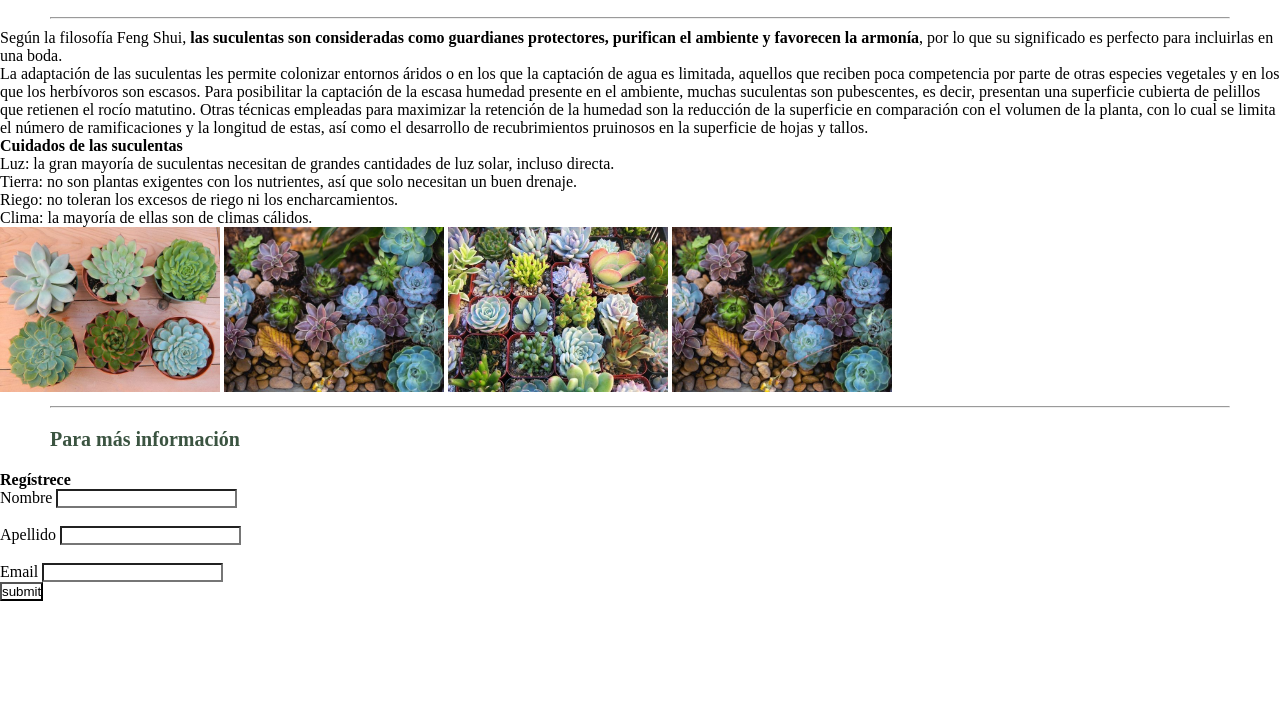
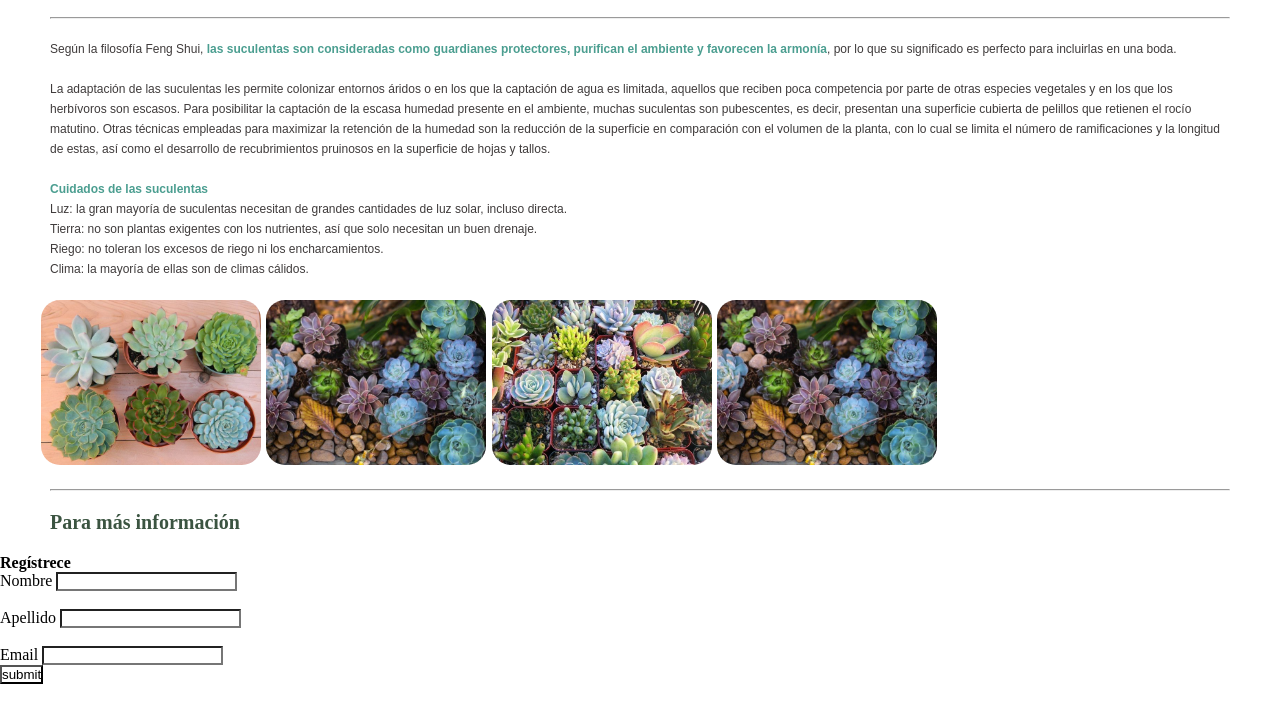
Before and after one commit to vieyraurena/selectoresCss, a plain HTML site: page index.html in a window 1280 px wide. Shown: the part 81-800 px from the top of the page. Drawn offline with Linux system fonts and the light colour scheme.

Commit message:
Agregué en la hoja de estilos dos selectores de clase, dos descendentes,uno de etiqueta y otro de clase

```diff
--- a/css/styles.css
+++ b/css/styles.css
@@ -24,3 +24,37 @@ h6 {
 hr {
   margin: 10px 50px;
 }
+
+/*Selector de clase*/
+.sector-left {
+  margin: -10px;
+}
+
+/*Selector de clase*/
+.container {
+  margin: 20px 50px;
+  font-family: sans-serif;
+  font-size: 12px;
+  color: #3f3b3b;
+  text-align: justify;
+}
+
+/*Selector descendente*/
+.container p {
+  padding: 10px;
+  line-height: 20px;
+}
+/*Selector descendente*/
+.container p b {
+  color: #4b9e90;
+}
+/*Selector de etiqueta*/
+img {
+  padding: 1px;
+  margin: 10px 0;
+  border-radius: 20px;
+}
+/*Selector de clase*/
+.sector-right {
+  margin: 0 auto;
+}
```
